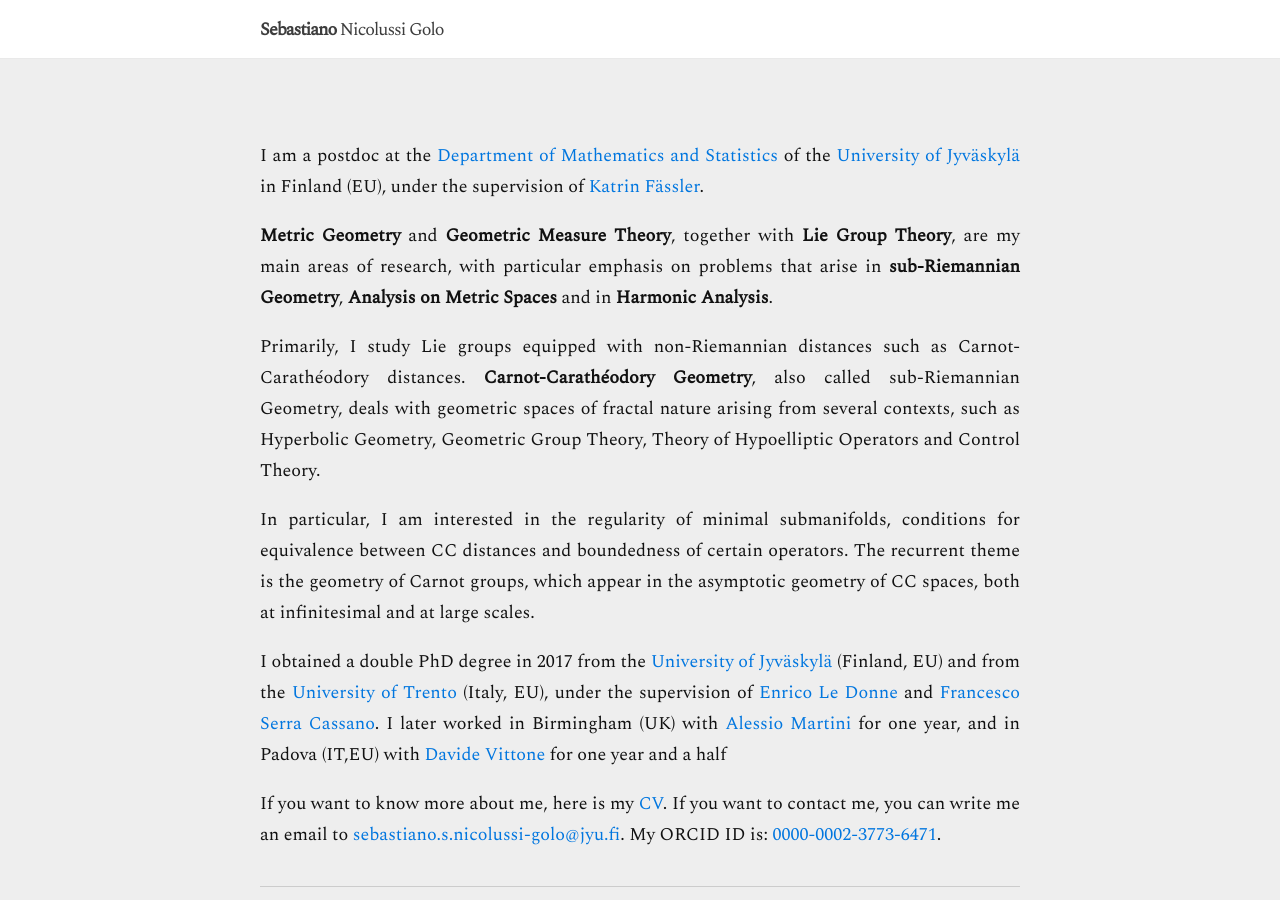
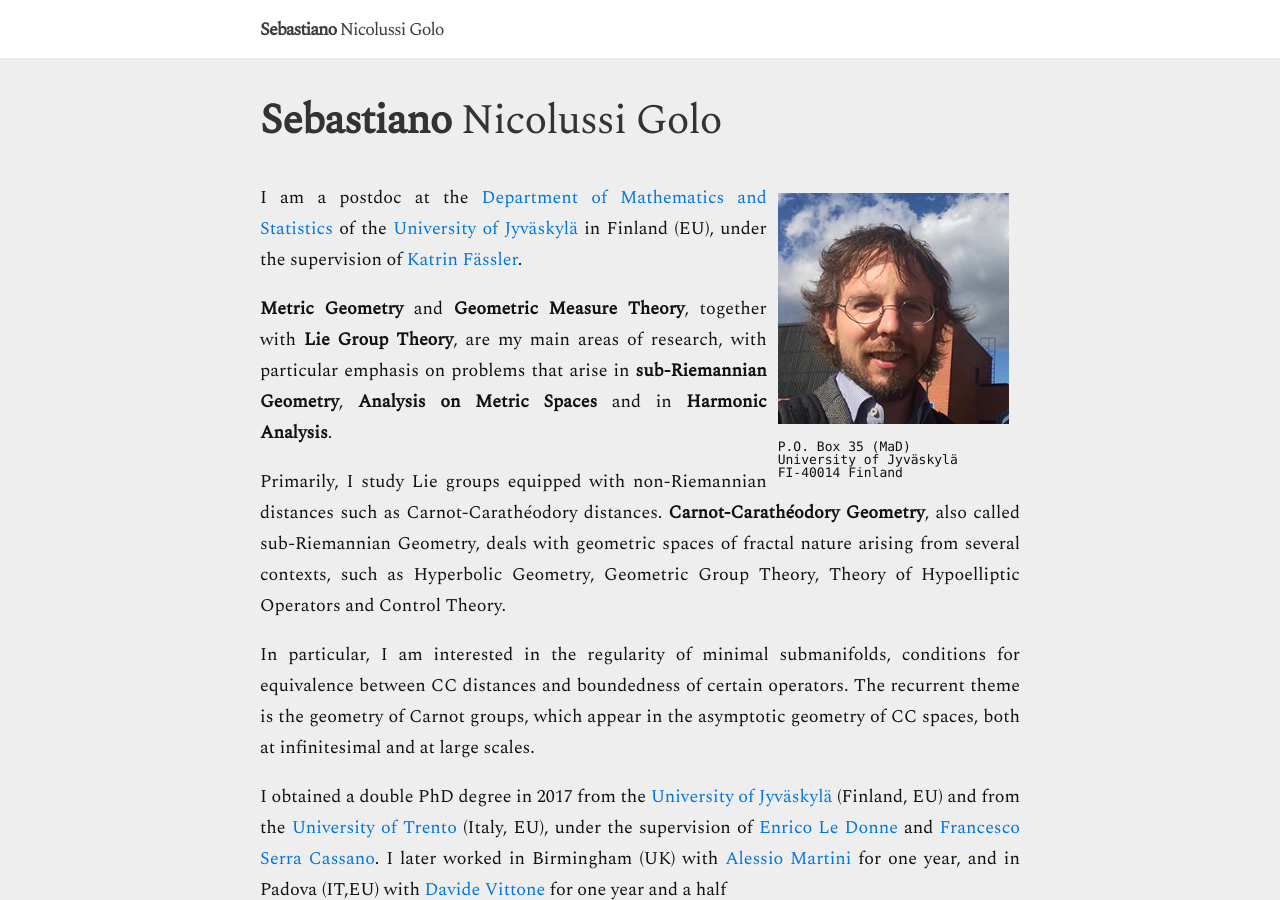
Before and after one commit to Seba272/seba272.github.io, a Jekyll site: the page built from index.md, in a window 1280 px wide and 900 px high. Built offline with Jekyll 4.4.1, drawn with Linux system fonts in a browser that asks for light colours; nearby versions of some CDN libraries; our own code applies the rules of GitHub Pages for plain Markdown files.

Commit message:
Update the page, now it works

```diff
--- a/index.md
+++ b/index.md
@@ -6,11 +6,10 @@
 profile:
   align: right
   image: seba-1.jpg
-  address:
-		<p>P.O. Box 35 (MaD)</p>
-		<p>University of Jyväskylä</p>
-		<p>FI-40014, Finland</p>
-
+  address: >
+    <p>P.O. Box 35 (MaD)</p>
+    <p>University of Jyväskylä</p>
+    <p>FI-40014 Finland</p>
 ---
 <!--
 [Test Page](test)
```
